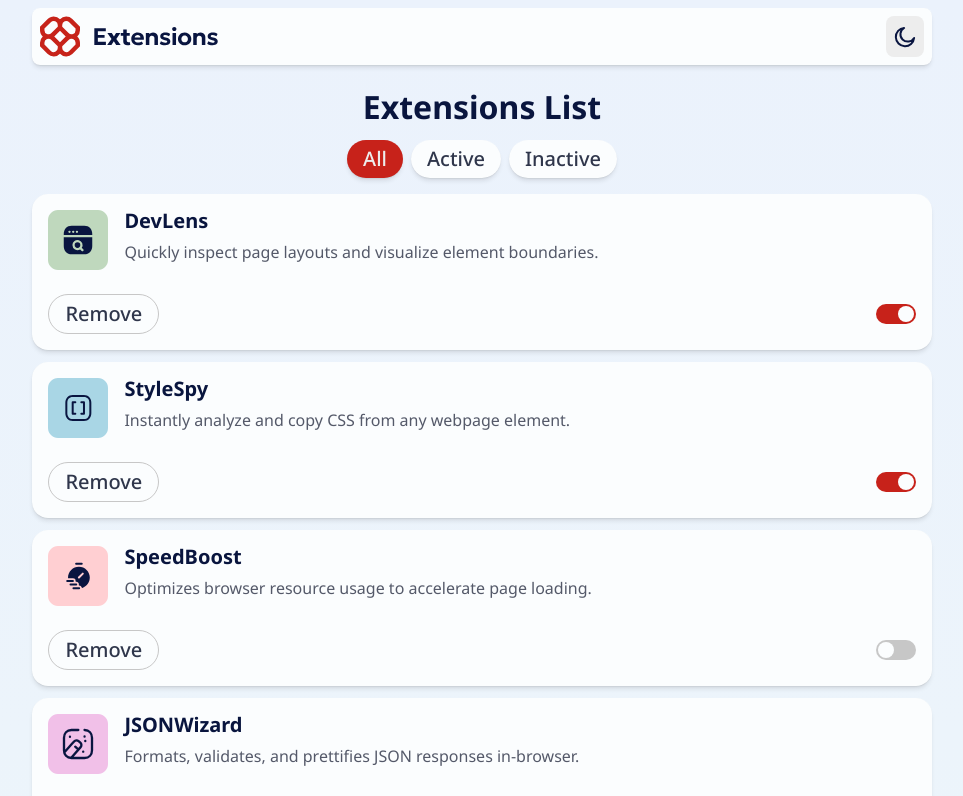
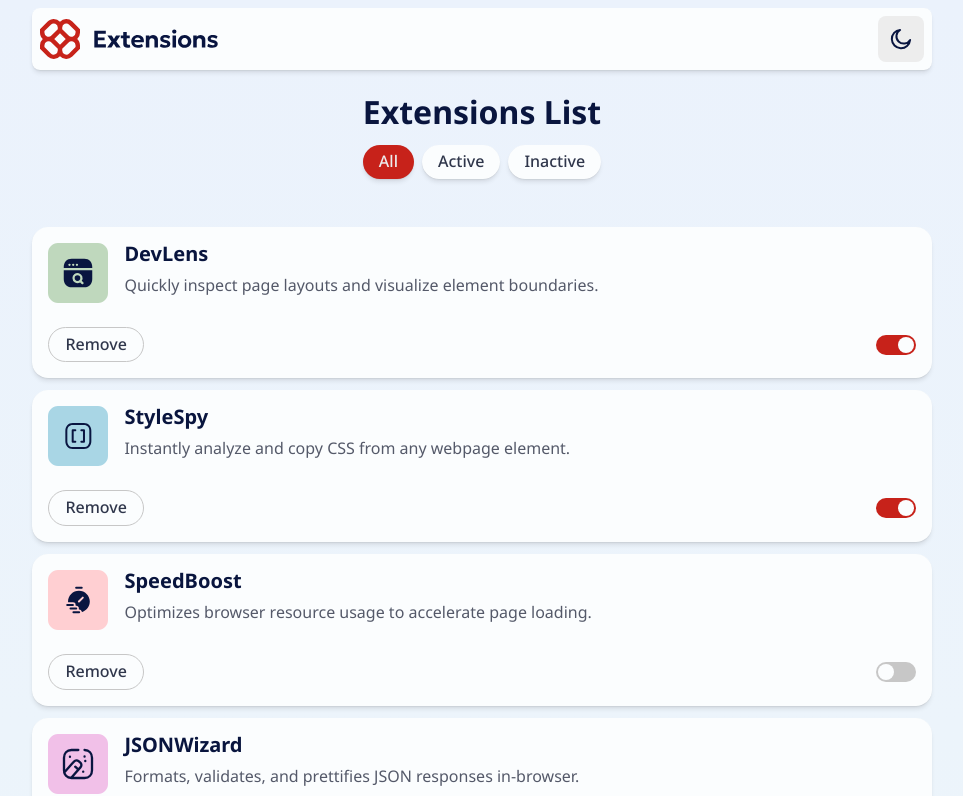
Before and after one commit to Drumstickz64/fem_extension_manager, a Svelte app: page / in a window 1280 px wide. Shown: the top 796 px of the page, without its empty margins (158-1121 px from the left). Built offline with nearby package versions, Linux system fonts and the light colour scheme.

Commit message:
add filtering for extensions based on state

```diff
--- a/src/App.svelte
+++ b/src/App.svelte
@@ -2,7 +2,21 @@
   import Button from "./lib/Button.svelte";
   import Extension from "./lib/Extension.svelte";
   import Header from "./lib/Header.svelte";
+  import { toTitleCase } from "./stringUtils";
   import type { ExtensionData } from "./types";
+
+  let filterState: "all" | "active" | "inactive" = "all";
+
+  function shouldDisplayExtension(extension: ExtensionData): boolean {
+    switch (filterState) {
+      case "all":
+        return true;
+      case "active":
+        return extension.isActive;
+      case "inactive":
+        return !extension.isActive;
+    }
+  }
 
   async function fetchExtensions() {
     const resp = await fetch("/data.json");
@@ -22,9 +36,14 @@
   <h1>Extensions List</h1>
 
   <ul class="btn-group">
-    <Button variant="primary">All</Button>
-    <Button>Active</Button>
-    <Button>Inactive</Button>
+    {#each ["all", "active", "inactive"] as const as filterType}
+      <Button
+        size="large"
+        variant={filterState === filterType ? "primary" : undefined}
+        onclick={() => (filterState = filterType)}
+        >{toTitleCase(filterType)}</Button
+      >
+    {/each}
   </ul>
 
   {#await fetchExtensions()}
@@ -32,7 +51,9 @@
   {:then data}
     <ul class="extensions">
       {#each data as extension}
-        <Extension {...extension} />
+        {#if shouldDisplayExtension(extension)}
+          <Extension {...extension} />
+        {/if}
       {/each}
     </ul>
   {:catch err}
@@ -65,7 +86,7 @@
 
   .extensions {
     display: grid;
-    margin: 1rem 0 0 0;
+    margin: 3rem 0 0 0;
     padding: 0;
     row-gap: 0.75rem;
   }
--- a/src/app.css
+++ b/src/app.css
@@ -53,7 +53,7 @@
   --gradient-light: linear-gradient(180deg, #ebf2fc 0%, #eef8f9 100%);
   --gradient-dark: linear-gradient(180deg, #040918 0%, #091540 100%);
 
-  --size-normal: 1rem;
+  --size-regular: 1rem;
   --size-large: 1.25rem;
   --size-xl: 2rem;
 
@@ -63,9 +63,10 @@
   --weight-medium: 500;
   --weight-bold: 700;
 
-  --padding-1: 0.25rem;
-  --padding-2: 0.5rem;
-  --padding-3: 1rem;
+  --padding-1: 0.25em;
+  --padding-2: 0.5em;
+  --padding-3: 0.75em;
+  --padding-4: 1em;
 
   --shadow-color: 0deg 0% 0%;
   --shadow: 0px 0.2px 0.3px hsl(var(--shadow-color) / 0.05),
@@ -78,7 +79,7 @@ body {
   background: var(--gradient-light);
   color: var(--clr-text-1);
   font-weight: var(--weight-regular);
-  font-size: var(--size-normal);
+  font-size: var(--size-regular);
 }
 
 .surface {
--- a/src/lib/Button.svelte
+++ b/src/lib/Button.svelte
@@ -1,28 +1,32 @@
 <script lang="ts">
-  import type { Snippet } from "svelte";
+  import type { HTMLButtonAttributes } from "svelte/elements";
 
   type ButtonVariant = "primary" | "outline";
 
-  type Props = {
+  type Props = HTMLButtonAttributes & {
     variant?: ButtonVariant;
-    children?: Snippet;
+    size?: "normal" | "large";
   };
 
-  const { variant, children, ...props }: Props = $props();
+  const { variant, size = "normal", children, ...props }: Props = $props();
 </script>
 
-<button class={[variant != "outline" && "surface", variant]} {...props}>
+<button class={[variant != "outline" && "surface", variant, size]} {...props}>
   {@render children?.()}
 </button>
 
 <style>
   button {
-    padding: var(--padding-2) var(--padding-3);
+    padding: var(--padding-2) var(--padding-4);
     border: none;
     font-weight: var(--weight-medium);
     color: var(--clr-text-2);
     border-radius: 9999px;
-    font-size: var(--size-large);
+    font-size: var(--size-regular);
+  }
+
+  button.large {
+    font-size: var(--size-medium);
   }
 
   button.primary {
--- a/src/lib/Extension.svelte
+++ b/src/lib/Extension.svelte
@@ -26,7 +26,7 @@
 
 <style>
   article {
-    padding: var(--padding-3);
+    padding: var(--padding-4);
     border-radius: 1em;
   }
 
--- a/src/lib/Header.svelte
+++ b/src/lib/Header.svelte
@@ -23,6 +23,6 @@
     border-radius: 0.5em;
     background-color: var(--clr-bg-2);
     border: none;
-    padding: var(--padding-2);
+    padding: var(--padding-3);
   }
 </style>
--- /dev/null
+++ b/src/stringUtils.ts
@@ -0,0 +1,3 @@
+export function toTitleCase(word: string): string {
+  return word[0].toUpperCase() + word.slice(1);
+}
```
